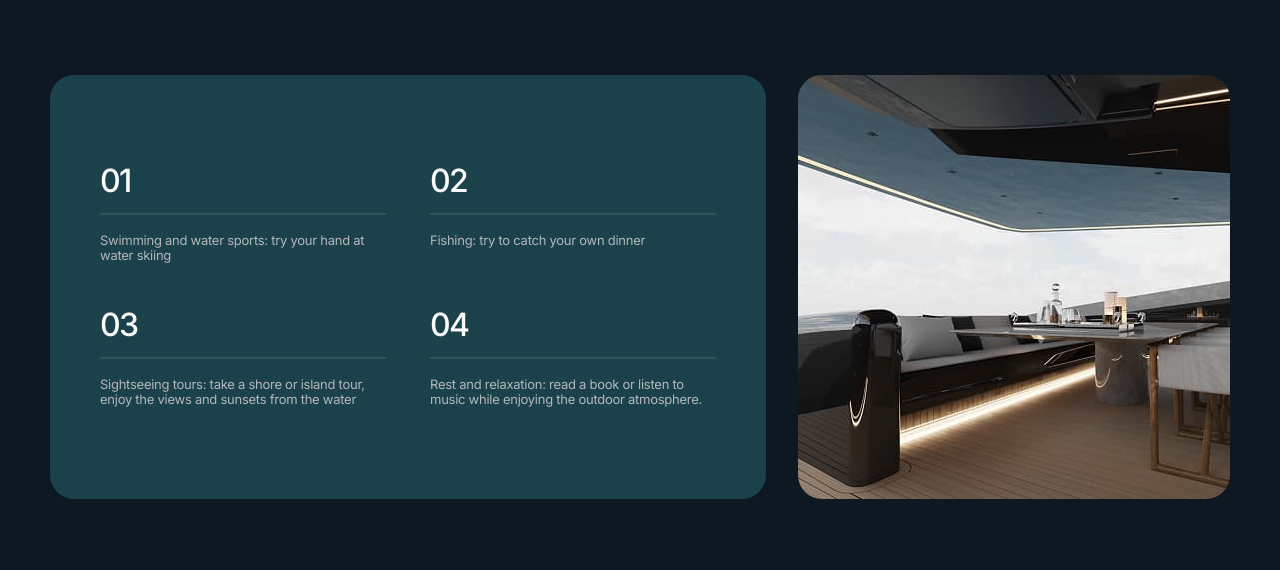
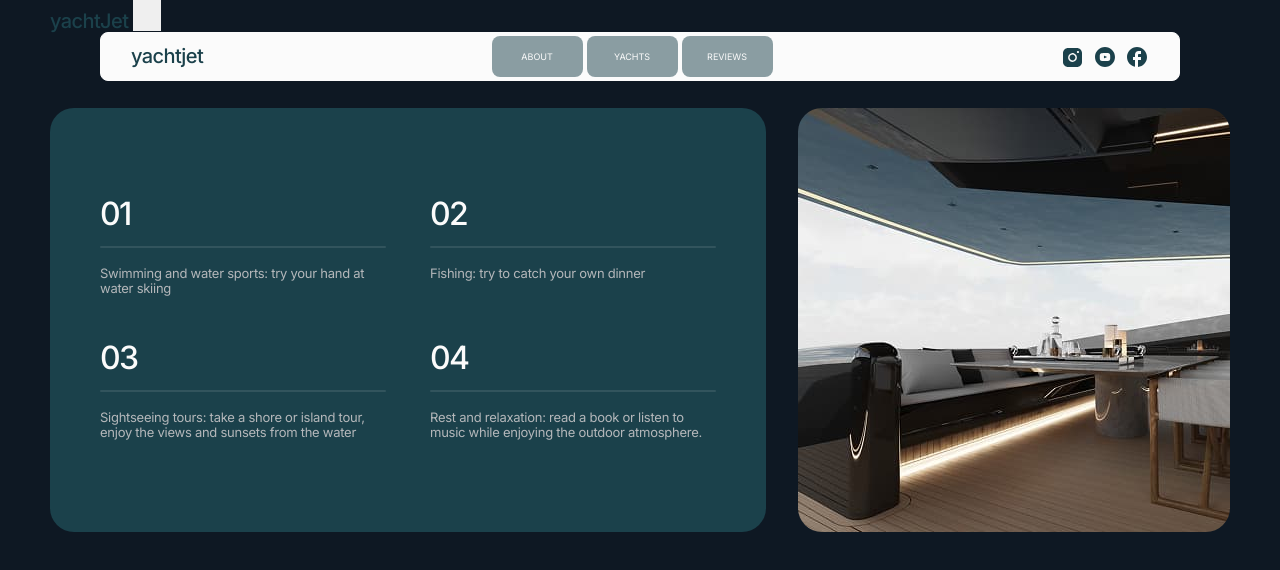
Before and after one commit to SergeyKorobka/blended-starter-mod-5-6-132-13, a website built with Vite: page src/index.html in a window 1280 px wide. Built offline with nearby package versions, Linux system fonts and the light colour scheme.

Commit message:
comit-header

```diff
--- a/src/css/header.css
+++ b/src/css/header.css
@@ -17,6 +17,25 @@
 
   background-color: #fbfbfb;
 }
+.header-logo {
+  padding: 12px 0;
+
+  font-weight: 500;
+  font-size: 14px;
+  letter-spacing: -0.03em;
+  color: #1b414b;
+}
+.header-nav-list {
+  display: none;
+}
+
+.header-social-list {
+  display: none;
+}
+.burher-btn {
+  color: #1b414b;
+  background-color: transparent;
+}
 
 /* Планшетні стилі */
 @media screen and (min-width: 768px) {
@@ -28,6 +47,53 @@
     max-width: 704px;
     padding: 0 28px;
   }
+  .header-logo {
+    font-size: 20px;
+  }
+  .header-nav-list {
+    display: flex;
+    gap: 4px;
+    align-items: center;
+  }
+  .header-nav-link {
+    display: block;
+    min-width: 91px;
+    padding: 15px 24px;
+    border-radius: 8px;
+
+    font-size: 9px;
+    line-height: 1.3;
+    text-transform: uppercase;
+    text-align: center;
+    background-color: rgba(27, 65, 75, 0.5);
+
+    transition: background-color 250ms ease-in-out;
+  }
+  .header-nav-link:hover,
+  .header-nav-link:focus {
+    background-color: #1b414b;
+  }
+  .header-social-list {
+    display: flex;
+    gap: 8px;
+    align-items: center;
+  }
+  .header-social-link {
+    color: #1b414b;
+
+    transition: color 250ms ease-in-out;
+  }
+  .header-social-link:hover,
+  .header-social-link:focus {
+    color: #062730;
+  }
+
+  .header-social-icon {
+    display: block;
+  }
+  .burher-btn {
+    display: none;
+  }
 }
 
 /* Десктопні стилі */
--- a/src/partials/header.html
+++ b/src/partials/header.html
@@ -1,4 +1,4 @@
-<header class="page-header hidden">
+<header class="page-header">
   <div class="container header-container">
     <a class="header-logo" href="./index.html">yachtjet</a>
 
@@ -41,5 +41,20 @@
         </a>
       </li>
     </ul>
+    <button class="burher-btn" type="button">
+      <svg class="burger-btn-icon" width="28" height="28">
+        <use href="../img/icons.svg#icon-burger"></use>
+      </svg>
+    </button>
   </div>
 </header>
+<div class="mobile-menu">
+  <div class="container mobile-container">
+    <div class="mobile-menu-top">
+      <a class="header-logo" href="./header.html">yachtJet</a>
+      <button class="mobile-close-btn" type="button">
+        <svg class="mobile-close-icon" width="28" height="28"></svg>
+      </button>
+    </div>
+  </div>
+</div>
```
